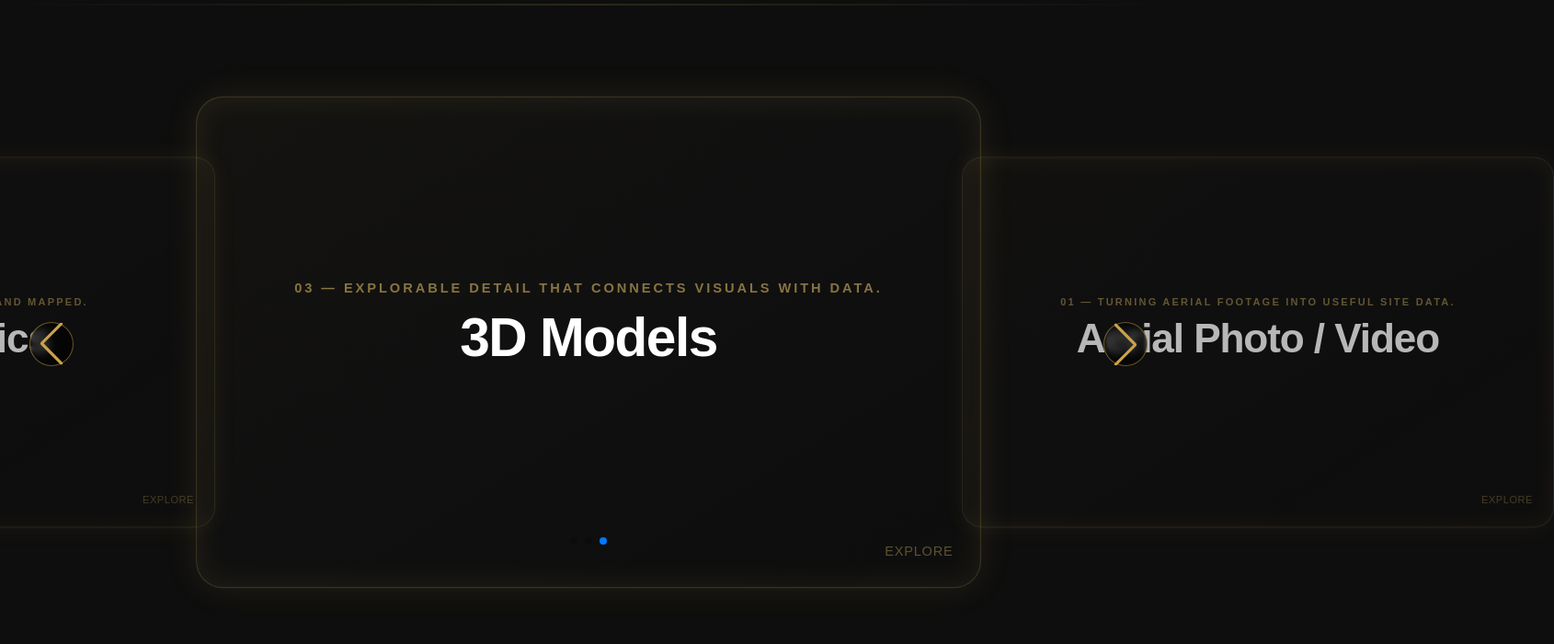
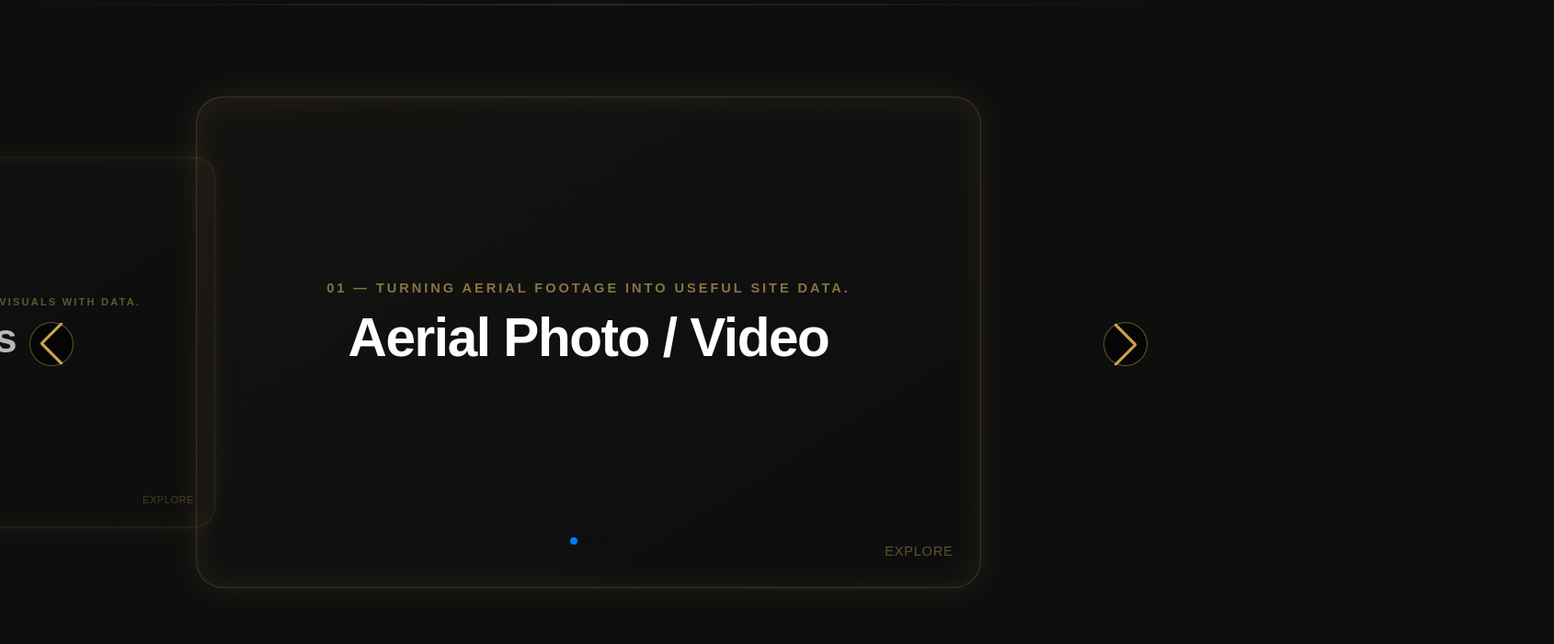
Before and after one commit to Eragon2324/Drone-Site-Final, a React (Vite) app: page / in a window 1280 px wide. Shown: the part 660-1360 px from the top of the page at 92% size, 1690 px wide, since content can reach past the window. Built offline with nearby package versions, Linux system fonts and the light colour scheme.

Commit message:
Fix carousel to loop infinitely in both directions

```diff
--- a/src/components/ServiceSlider.tsx
+++ b/src/components/ServiceSlider.tsx
@@ -60,8 +60,11 @@ export default function ServiceSlider() {
                   slidesPerView={'auto'}
                   centeredSlides={true}
                   loop={true}
-                  loopAdditionalSlides={1}
+                  loopAdditionalSlides={3}
+                  loopedSlides={content.services.length}
                   watchSlidesProgress={true}
+                  observer={true}
+                  observeParents={true}
                   spaceBetween={28}
                   speed={700}
                   resistanceRatio={0.85}
```
